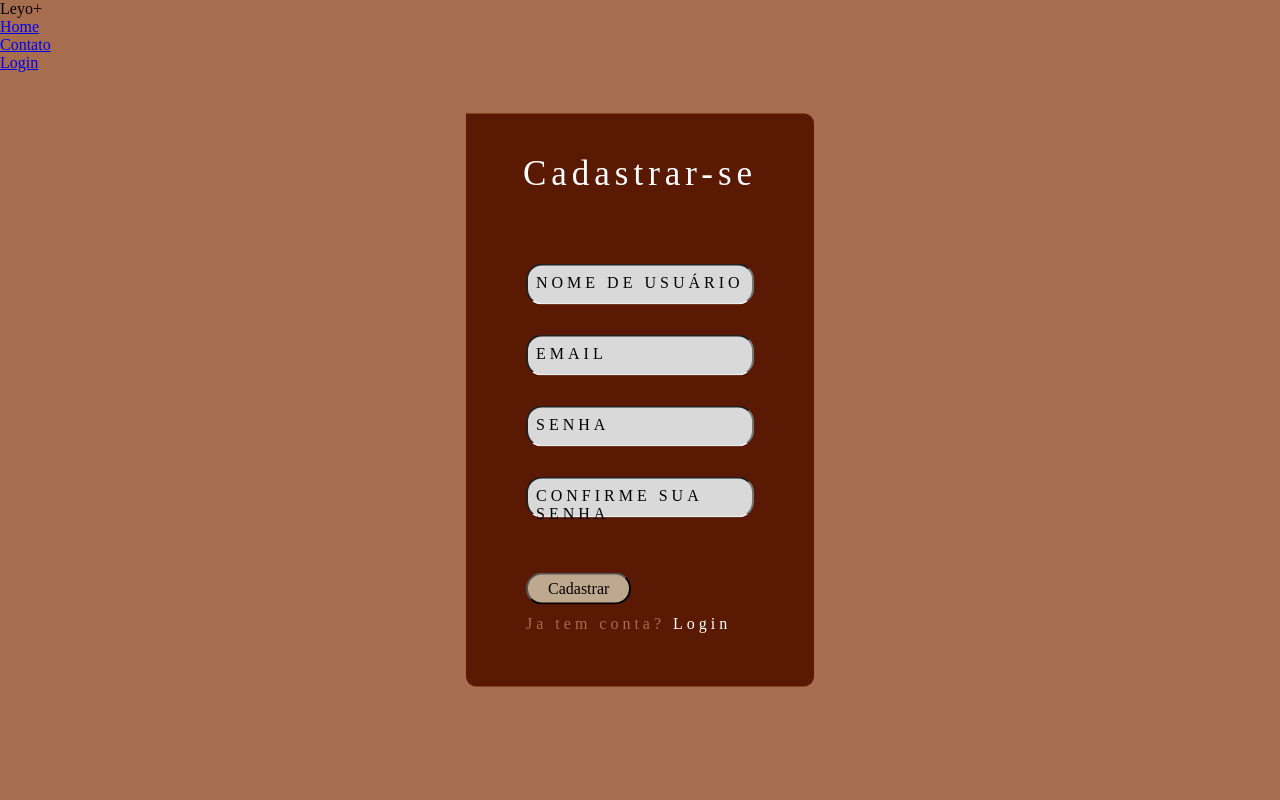
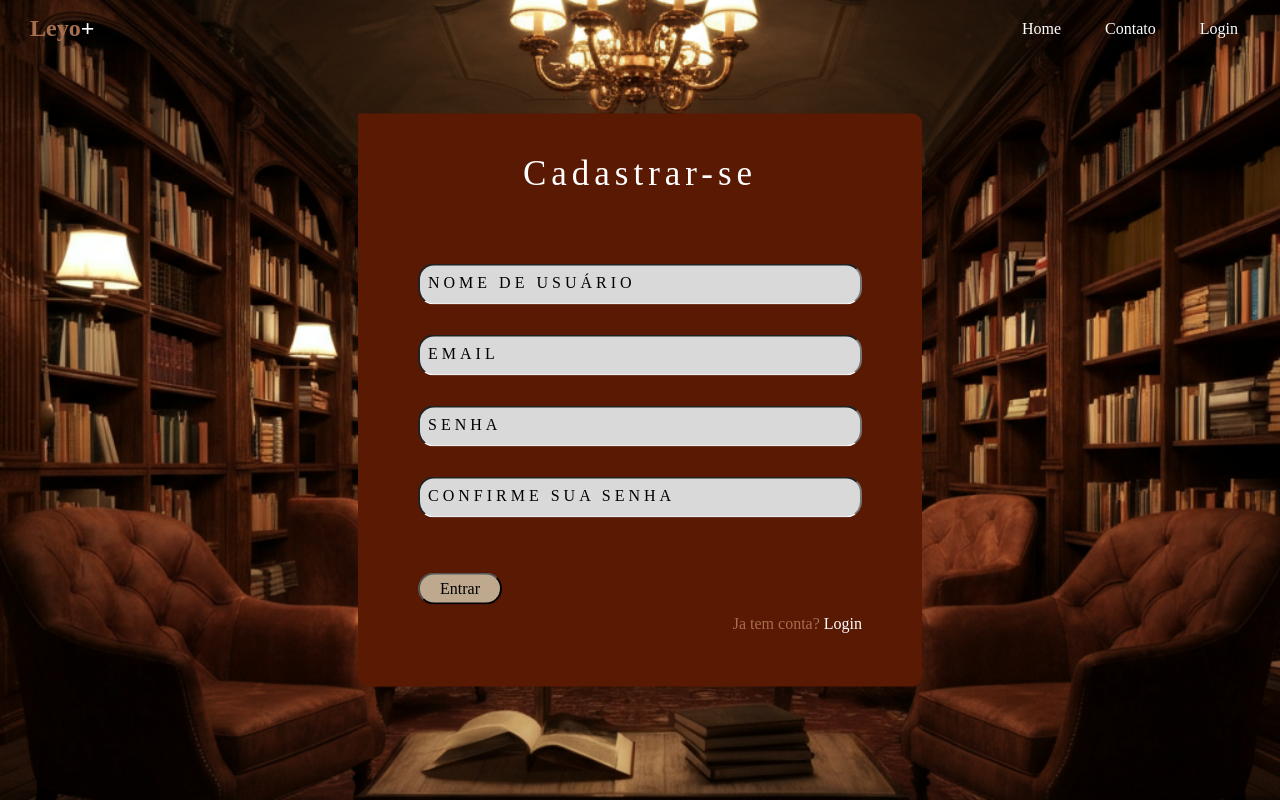
Before and after one commit to GustaFrias/Biblioteca, a PHP site: page /cadastro.html in a window 1280 px wide. Run offline with PHP 8.4, Linux system fonts and the light colour scheme; some web fonts are replaced.

Commit message:
tenho que corregir a navbar, amanhã eu termino

```diff
--- a/htmls/cadastro.html
+++ b/htmls/cadastro.html
@@ -11,9 +11,15 @@
 
 <body>
     <header>
-        <span class="">Leyo</span><span class="">+</span>
+        <!-- Hamburguer -->
+        <div class="logo">Leyo<span>+</span></div>
+        <div class="menu-toggle" id="menu-toggle">
+            <span></span>
+            <span></span>
+            <span></span>
+        </div>
         <nav>
-            <ul>
+            <ul id="nav-list">
                 <li><a href="index.html">Home</a></li>
                 <li><a href="#">Contato</a></li>
                 <li><a href="login.html">Login</a></li>
@@ -23,29 +29,32 @@
     </header>
 
     <div class="caixa">
+
         <h2>Cadastrar-se</h2>
+
         <form method="POST" action="../php/cadastro.php">
+
             <div class="caixa-input">
                 <input type="text" name="nome" required />
-                <label for="">Nome de usuário</label>
+                <label>Nome de usuário</label>
             </div>
 
             <div class="caixa-input">
                 <input type="text" name="email" required />
-                <label for="">Email</label>
+                <label>Email</label>
             </div>
 
             <div class="caixa-input">
                 <input type="password" name="senha" required />
-                <label for="">Senha</label>
+                <label>Senha</label>
             </div>
 
             <div class="caixa-input">
                 <input type="password" name="confirma_senha" required />
-                <label for="">Confirme sua senha</label>
+                <label>Confirme sua senha</label>
             </div>
 
-            <button type="submit">Cadastrar</button>
+            <button type="submit">Entrar</button>
 
             <p class="nao__tem">Ja tem conta? <a href="login.html">Login</a></p>
 
@@ -54,4 +63,6 @@
 
 </body>
 
+<script src="styles/script.js"></script>
+
 </html>
--- a/htmls/style.css
+++ b/htmls/style.css
@@ -1,4 +1,5 @@
 @import url('https://fonts.googleapis.com/css2?family=Jacques+Francois&display=swap');
+@import url(styles/NavBar.css);
 
 
 * {
@@ -10,13 +11,20 @@
 
 
 body {
-    background: #A66E4E;
+    /*utiliza a tela inteira*/
+    height: 100vh;
+    background-image: url(img/d8515f6560eb8a1c3da1ab7d721c43c039af0ee9.png);
+    background-size: cover;
+    background-repeat: no-repeat;
+    background-position: center;
+
 }
 
 .caixa {
     position: absolute;
     top: 50%;
     left: 50%;
+    margin: 0 ;
     padding: 40px;
     transform: translate(-50%, -50%);
     background: #591902;
@@ -39,7 +47,7 @@ body {
 
 .caixa .caixa-input input {
     width: 100%;
-    padding: 10px 12px;
+    padding: 10px 120px;
     font-size: 16px;
     color: black;
     margin-bottom: 30px;
@@ -78,6 +86,8 @@ body {
 }
 
 .nao__tem {
+    text-align: right;
+    letter-spacing: normal;
     text-transform: none;
     letter-spacing: none;
 }
--- /dev/null
+++ b/htmls/styles/NavBar.css
@@ -0,0 +1,75 @@
+header {
+    display: flex;
+    justify-content: space-between;
+    align-items: center;
+    padding: 15px 30px;
+    background-color: transparent;
+    color: white;
+    position: relative;
+}
+
+.logo {
+    color: #A66E4E;
+    font-size: 24px;
+    font-weight: bold;
+}
+
+.logo span:last-child {
+    color: #FFFFFF;
+}
+
+nav ul {
+    list-style: none;
+    display: flex;
+    gap: 20px;
+}
+
+nav ul li a {
+    text-decoration: none;
+    color: white;
+    padding: 8px 12px;
+    border-radius: 5px;
+    transition: background 0.3s;
+}
+
+nav ul li a:hover {
+    background-color: #593312;
+}
+
+/* menu hamburguer */
+.menu-toggle {
+    display: none;
+    flex-direction: column;
+    cursor: pointer;
+    gap: 5px;
+}
+
+.menu-toggle span {
+    height: 3px;
+    width: 25px;
+    background-color: white;
+    border-radius: 2px;
+}
+
+/* Mobile: oculta menu e mostra o menu hamburguer */
+@media (max-width: 768px) {
+    nav ul {
+        flex-direction: column;
+        background-color: #1a1a1a;
+        position: absolute;
+        top: 60px;
+        right: 30px;
+        width: 200px;
+        display: none;
+        padding: 10px;
+        box-shadow: 0 4px 8px rgba(0, 0, 0, 0.2);
+    }
+
+    nav ul.active {
+        display: flex;
+    }
+
+    .menu-toggle {
+        display: flex;
+    }
+}
--- /dev/null
+++ b/htmls/styles/script.js
@@ -0,0 +1,6 @@
+const toggle = document.getElementById("menu-toggle");
+const navList = document.getElementById("nav-list");
+
+toggle.addEventListener("click", () => {
+  navList.classList.toggle("active");
+});
```
Also changed, not shown: htmls/login.html (+10 -2 lines), htmls/img/d8515f6560eb8a1c3da1ab7d721c43c039af0ee9.png (added).
